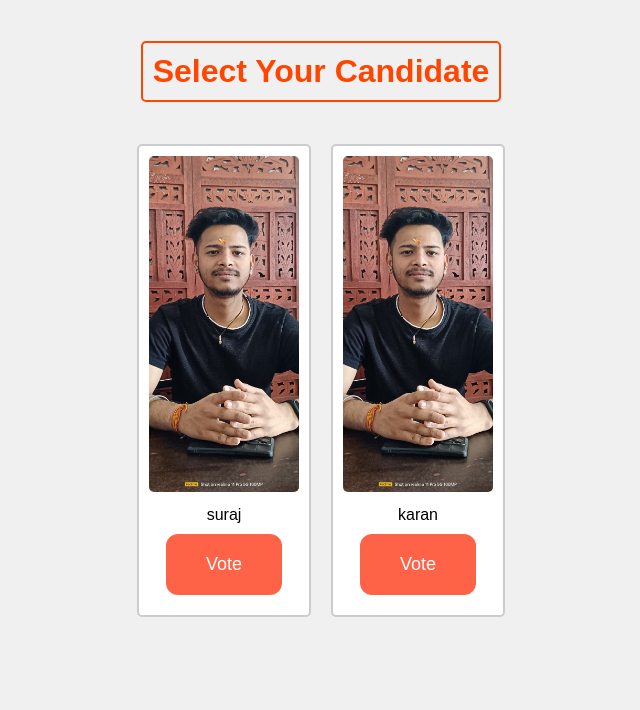
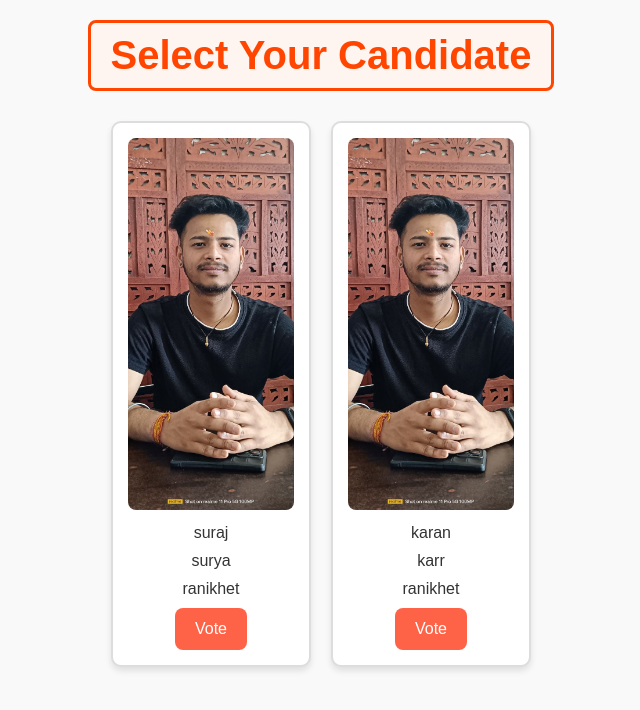
Before and after one commit to suryabisht00/voting_system_aurora, a Django app: template voting/templates/voting_main_page.html in a window 1280 px wide. Shown: the top 710 px of the page, without its empty margins (319-959 px from the left). Run offline with Django 4.2, Linux system fonts and the light colour scheme; the template is opened without the code that fills it: values that come from a table or form of the project are taken from there, others are empty; data comes from the database, SQL or seed files in the repository; both versions use the stored data as it was after the commit.

```diff
--- a/voter_id_/models.py
+++ b/voter_id_/models.py
@@ -1,6 +1,3 @@
-from django.db import models
-
-# Create your models here.
 from django.db import models
 from user_management.models import User
 
@@ -14,3 +11,4 @@ class VoterID(models.Model):
     gender = models.CharField(max_length=10)
     photo = models.ImageField(upload_to='voter_photos/')
     created_at = models.DateTimeField(auto_now_add=True)
+    constituency = models.CharField(max_length=100, null=True, blank=True)  # New field
--- a/voting/static/css/voting_main_page.css
+++ b/voting/static/css/voting_main_page.css
@@ -1,35 +1,14 @@
-body {
+/* Reset margin and padding for cross-browser consistency */
+* {
     margin: 0;
-    font-family: Arial, sans-serif;
-    background-color: #f0f0f0;
+    padding: 0;
+    box-sizing: border-box;
 }
 
-button {
-    background-color: #ff6347; /* Tomato background */
-    border: none; /* Remove borders */
-    color: white; /* White text */
-    padding: 20px 40px; /* Increased padding */
-    text-align: center; /* Centered text */
-    text-decoration: none; /* Remove underline */
-    display: inline-block; /* Get the element to line up correctly */
-    font-size: 18px; /* Increased font size */
-    margin: 10px 2px; /* Increased margin */
-    cursor: pointer; /* Pointer/hand icon */
-    border-radius: 12px; /* Rounded corners */
-    transition-duration: 0.4s; /* 0.4 seconds transition effect to hover state */
-}
-
-button:hover {
-    background-color: white; /* White background on hover */
-    color: black; /* Black text on hover */
-    border: 2px solid #ff6347; /* Tomato border on hover */
-}
-
-@media (max-width: 600px) {
-    button {
-        padding: 10px 20px; /* Reduced padding */
-        font-size: 16px; /* Reduced font size */
-    }
+body {
+    font-family: 'Arial', sans-serif;
+    background-color: #f9f9f9;
+    color: #333;
 }
 
 .container {
@@ -40,15 +19,17 @@ button:hover {
 }
 
 .header {
-    margin-bottom: 20px;
+    margin-bottom: 30px;
+    text-align: center;
 }
 
 .header h1 {
     color: #ff4500;
-    border: 2px solid #ff4500;
-    padding: 10px;
-    text-align: center;
-    border-radius: 5px;
+    font-size: 2.5rem;
+    padding: 10px 20px;
+    border: 3px solid #ff4500;
+    border-radius: 8px;
+    background-color: #fff5f0;
 }
 
 .candidates {
@@ -56,35 +37,90 @@ button:hover {
     flex-wrap: wrap;
     justify-content: center;
     gap: 20px;
+    width: 100%;
+    max-width: 1200px;
 }
 
 .candidate {
     background-color: white;
-    border: 2px solid #ccc;
-    padding: 10px;
+    border: 2px solid #ddd;
+    padding: 15px;
     text-align: center;
-    width: 150px;
-    transition: transform 0.3s;
-    border-radius: 5px;
-    overflow: hidden; /* Ensure children are contained */
+    width: 200px;
+    border-radius: 10px;
+    transition: transform 0.3s ease, box-shadow 0.3s ease;
+    box-shadow: 0 4px 6px rgba(0, 0, 0, 0.1);
+    overflow: hidden;
+}
+
+.candidate:hover {
+    transform: scale(1.05);
+    box-shadow: 0 8px 12px rgba(0, 0, 0, 0.2);
 }
 
 .candidate img {
     width: 100%;
     height: auto;
-    border-radius: 5px;
+    border-radius: 8px;
 }
 
 .candidate p {
-    margin: 10px 0 0;
+    margin: 10px 0;
+    font-size: 1rem;
 }
 
-.candidate:hover {
-    transform: scale(1.05);
+button {
+    background-color: #ff6347;
+    border: none;
+    color: white;
+    padding: 12px 20px;
+    font-size: 16px;
+    border-radius: 8px;
+    cursor: pointer;
+    transition: background-color 0.4s, color 0.4s, border 0.4s;
 }
 
-@media (max-width: 600px) {
+button:hover {
+    background-color: white;
+    color: #ff6347;
+    border: 2px solid #ff6347;
+}
+
+@media (max-width: 768px) {
+    .candidates {
+        justify-content: space-around;
+    }
+
     .candidate {
-        width: 100px;
+        width: 150px;
+    }
+
+    button {
+        padding: 10px 18px;
+        font-size: 14px;
+    }
+
+    .header h1 {
+        font-size: 2rem;
     }
 }
+
+@media (max-width: 480px) {
+    .candidates {
+        flex-direction: column;
+        align-items: center;
+    }
+
+    .candidate {
+        width: 90%;
+    }
+
+    button {
+        padding: 8px 16px;
+        font-size: 14px;
+    }
+
+    .header h1 {
+        font-size: 1.8rem;
+    }
+}
--- a/voting/templates/voting_main_page.html
+++ b/voting/templates/voting_main_page.html
@@ -17,13 +17,30 @@
             <div class="candidate">
                 <img src="{% static 'images/ss2.jpg' %}" alt="Candidate Image">
                 <p>{{ candidate.name }}</p>
+                <p>{{ candidate.party }}</p>
+                <p>{{ candidate.constituency }}</p>
                 <button onclick="voteForCandidate('{{ candidate.id }}')">Vote</button>
                 <p id="confirmation-{{ candidate.id }}" style="display:none;">Thank you for voting!</p>
             </div>
             {% endfor %}
         </div>
     </div>
+    <script>
+        function voteForCandidate(candidateId) {
+            fetch("{% url 'cast_vote' %}", {
+                method: "POST",
+                headers: {
+                    "X-CSRFToken": "{{ csrf_token }}",
+                    "Content-Type": "application/json"
+                },
+                body: JSON.stringify({ candidate_id: candidateId })
+            }).then(response => {
+                if (response.ok) {
+                    document.getElementById('confirmation-' + candidateId).style.display = 'block';
+                }
+            });
+        }
+    </script>
     <script src="{% static 'js/voting_main_page.js' %}"></script>
-
 </body>
 </html>
--- a/voting_system_aurora/urls.py
+++ b/voting_system_aurora/urls.py
@@ -16,11 +16,17 @@ Including another URLconf
 """
 from django.contrib import admin
 from django.urls import path
-from django.urls import include, path
-from voting import views
+from voting import views  # Import views from the voting app
 
 urlpatterns = [
     path('admin/', admin.site.urls),
-    path('', views.index, name='index'),
-    path('confirmation/', views.confirmation_view, name='confirmation'),
+
+    # Voting page where candidates are displayed
+    path('', views.voting_page, name='voting_page'),
+
+    # Path for casting the vote
+    path('voting/cast_vote/', views.cast_vote, name='cast_vote'),
+
+    # Path for the confirmation page after successful voting
+    path('voting/after_successful_voting/', views.after_successful_voting, name='after_successful_voting'),
 ]
```
Also changed, not shown: voter_id_/admin.py (+2 -5 lines), voting/views.py (+60 -18 lines), db.sqlite3, voter_id_/migrations/0002_voterid_constituency.py (added), voting/templates/after_successful_voting.html (line endings or trailing spaces).
